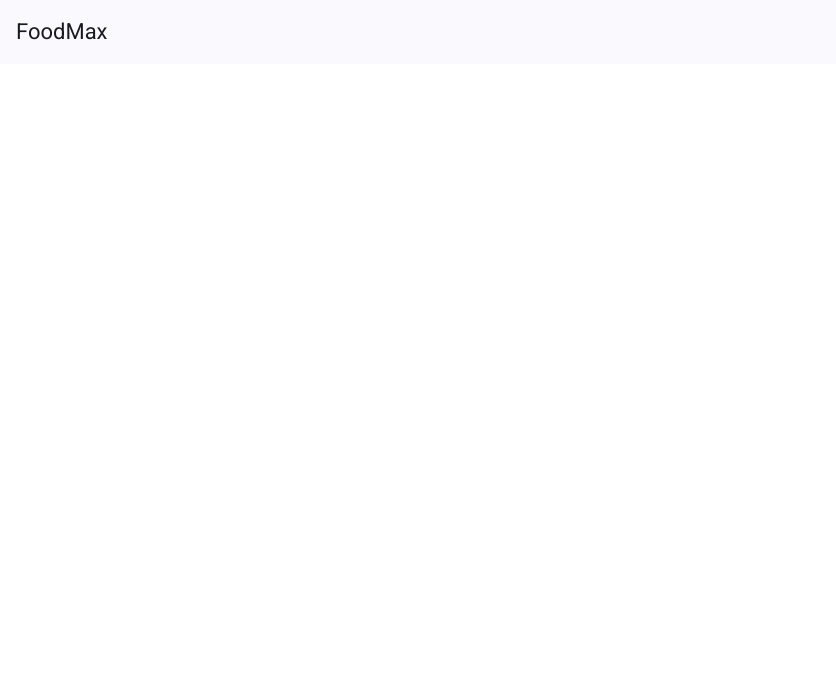
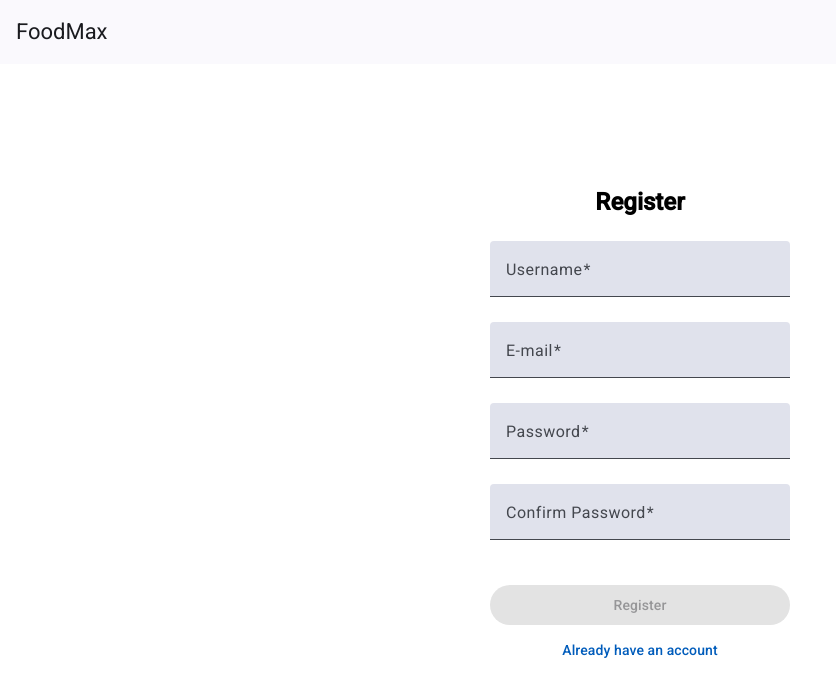
Before and after one commit to lipeaaraujo/FoodMax, an Angular app in the folder foodmax-app/: page /register in a window 1280 px wide. Before the commit this address led to /. Shown: the top 696 px of the page, without its empty margins (0-836 px from the left). Built offline with nearby package versions, Linux system fonts and the light colour scheme.

Commit message:
feat: creating register form component

```diff
--- a/foodmax-app/src/app/app.routes.ts
+++ b/foodmax-app/src/app/app.routes.ts
@@ -2,10 +2,12 @@ import { Routes } from '@angular/router';
 import { HomeComponent } from './components/home.component';
 import { RecipeDetails } from './components/recipedetails.component';
 import { LoginComponent } from './components/login.component';
+import { RegisterComponent } from './components/register.component';
 
 export const routes: Routes = [
   { path: "", redirectTo: "/login", pathMatch: "full" },
   { path: "login", component: LoginComponent, title: "Login" },
+  { path: "register", component: RegisterComponent, title: "Register" },
   { path: "home", component: HomeComponent, title: "Home" },
   { path: "recipe-details/:id", component: RecipeDetails, title: "Recipe Details" }
 ];
--- /dev/null
+++ b/foodmax-app/src/app/components/register.component.ts
@@ -0,0 +1,165 @@
+import { Component } from "@angular/core";
+import { AbstractControl, FormControl, FormGroup, FormsModule, ReactiveFormsModule, ValidationErrors, ValidatorFn, Validators } from "@angular/forms";
+import { MatButtonModule } from "@angular/material/button";
+import { MatFormFieldModule } from "@angular/material/form-field";
+import { MatInputModule } from "@angular/material/input";
+import { Router, RouterModule } from "@angular/router";
+
+@Component({
+  selector: 'register',
+  imports: [
+    FormsModule,
+    ReactiveFormsModule,
+    MatFormFieldModule,
+    MatInputModule,
+    RouterModule,
+    MatButtonModule
+  ],
+  template: `
+    <section class="register-container">
+      <form [formGroup]="registerForm">
+        <h2>Register</h2>
+        <mat-form-field>
+          <mat-label>Username</mat-label>
+          <input
+            matInput
+            type="text"
+            required=""
+            autocomplete="off"
+            formControlName="username"
+          />
+          @if (username?.hasError('required')) {
+            <mat-error>Username is required.</mat-error>
+          }
+          @if (username?.hasError('minlength')) {
+            <mat-error>Username must be at least 4 characters long.</mat-error>
+          }
+        </mat-form-field>
+        <mat-form-field>
+          <mat-label>E-mail</mat-label>
+          <input
+            matInput
+            type="text"
+            required=""
+            autocomplete="off"
+            formControlName="email"
+          />
+          @if (email?.hasError('required')) {
+            <mat-error>Email is required.</mat-error>
+          }
+          @if (email?.hasError('invalidEmail')) {
+            <mat-error>Email needs to be a valid email.</mat-error>
+          }
+        </mat-form-field>
+        <mat-form-field>
+          <mat-label>Password</mat-label>
+          <input
+            matInput
+            type="password"
+            required=""
+            autocomplete="off"
+            formControlName="password"
+          />
+          @if (password?.hasError('required')) {
+            <mat-error>Password is required.</mat-error>
+          }
+          @if (password?.hasError('invalidPassword')) {
+            <mat-error>Password must have letters and numbers.</mat-error>
+          }
+        </mat-form-field>
+        <mat-form-field>
+          <mat-label>Confirm Password</mat-label>
+          <input
+            matInput
+            type="password"
+            required=""
+            autocomplete="off"
+            formControlName="confirmPassword"
+            pattern="{{registerForm.value.password}}"
+          />
+          @if (confirmPassword?.hasError('required')) {
+            <mat-error>Confirm password is required.</mat-error>
+          }
+          @if (registerForm.hasError('pwdNotEqual')) {
+            <mat-error>Passwords must match.</mat-error>
+          }
+        </mat-form-field>
+        <button
+          type="submit"
+          mat-flat-button
+          [disabled]="!registerForm.valid"
+        >
+          Register
+        </button>
+        <a routerLink="/login" mat-button>
+          Already have an account
+        </a>
+      </form>
+    </section>
+  `,
+  styleUrl: "../styles/register.component.css"
+})
+export class RegisterComponent {
+  registerForm = new FormGroup({
+    username: new FormControl('', [
+      Validators.required,
+      Validators.minLength(4),
+    ]),
+    email: new FormControl('', [
+      Validators.required,
+      this.emailValidator(/^[\w-\.]+@([\w-]+\.)+[\w-]{2,4}$/)
+    ]),
+    password: new FormControl('', [
+      Validators.required,
+      Validators.minLength(8),
+    ]),
+    confirmPassword: new FormControl('', [
+      Validators.required,
+    ]),
+  }, { validators: this.passwordMatchValidator() })
+
+  constructor(private router: Router) {}
+
+  get username() {
+    return this.registerForm.get('username');
+  }
+
+  get email() {
+    return this.registerForm.get('email');
+  }
+
+  get password() {
+    return this.registerForm.get('password');
+  }
+
+  get confirmPassword() {
+    return this.registerForm.get('confirmPassword');
+  }
+
+  emailValidator(emailRegex: RegExp): ValidatorFn {
+    return (control: AbstractControl): ValidationErrors | null => {
+      const valid = emailRegex.test(control.value);
+      return valid ? null : { invalidEmail: {value: control.value} }
+    }
+  }
+
+  passwordValidator(pwdRegex: RegExp): ValidatorFn {
+    return (control: AbstractControl): ValidationErrors | null => {
+      const valid = pwdRegex.test(control.value);
+      return valid ? null : { invalidPassword: "Password is invalid" }
+    }
+  }
+
+  passwordMatchValidator(): ValidatorFn {
+    return (control: AbstractControl): ValidationErrors | null => {
+      const pwd = control.get('password');
+      const confirmPwd = control.get('confirmPassword');
+
+      return pwd && confirmPwd && pwd.value === confirmPwd.value ? null : { pwdNotEqual: true }
+    }
+  }
+
+  handleSubmit(): void {
+    this.router.navigate(["/login"])
+  }
+}
--- /dev/null
+++ b/foodmax-app/src/app/styles/register.component.css
@@ -0,0 +1,31 @@
+.register-container {
+  display: flex;
+  flex-direction: column;
+  align-items: center;
+  justify-content: center;
+  width: 100%;
+  height: 100%;
+  margin-top: 7%;
+}
+
+.register-container form {
+  display: flex;
+  width: 300px;
+  flex-direction: column;
+  align-items: center;
+  padding-left: 60px;
+  padding-right: 60px;
+  gap: 5px;
+}
+
+.register-container mat-form-field {
+  width: 100%;
+}
+
+.register-container form button {
+  margin-top: 20px;
+}
+
+.register-container form button, a {
+  width: 100%;
+}
```
